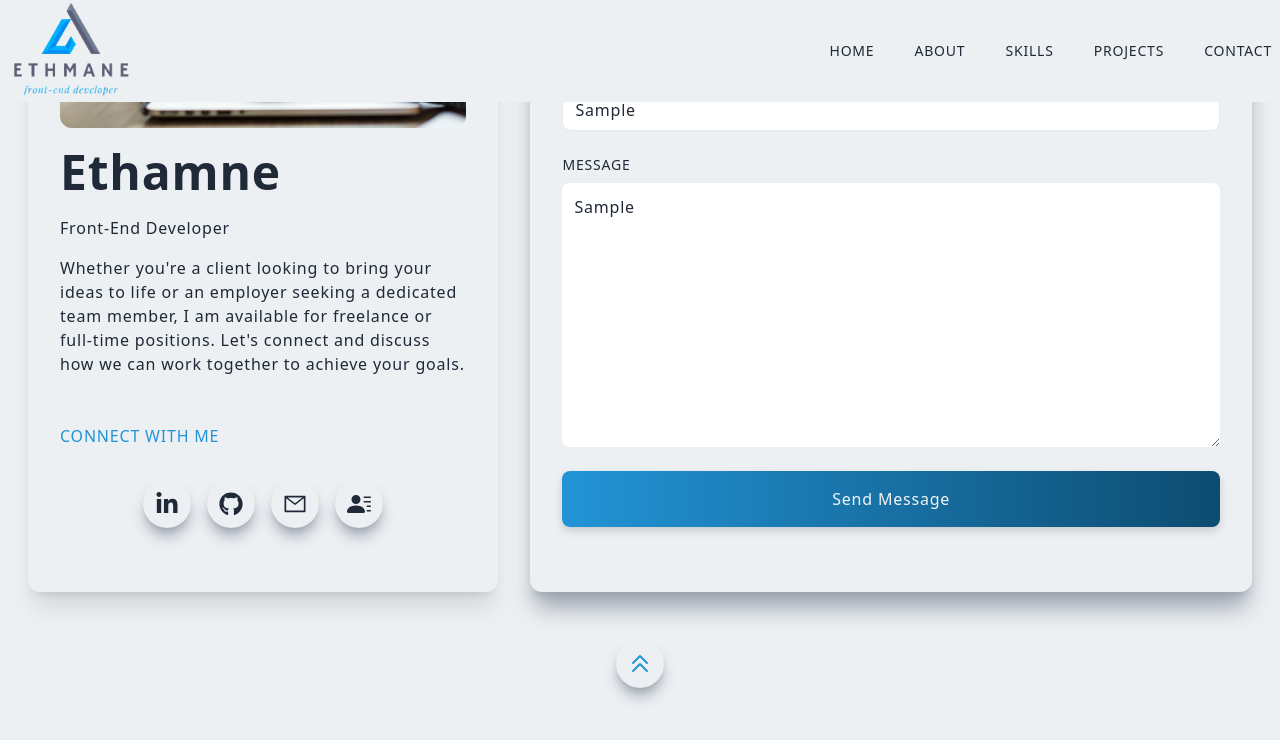
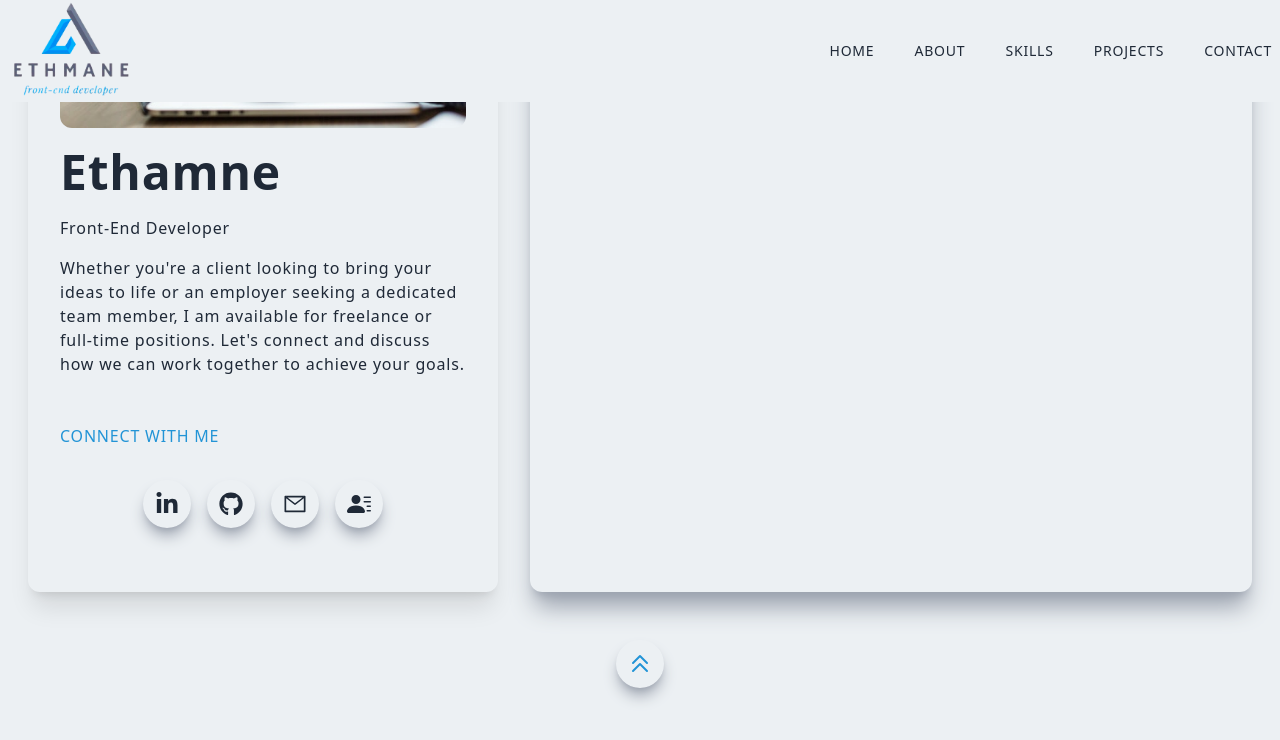
Before and after one commit to Ousman37/portfolio-nextjs, a Next.js app: page / in a window 1280 px wide. Both pictures are taken after typing "Sample", "Sample", "name@example.com", "Sample", "Sample" into the empty fields and a click on the button "Send Message". Shown: the part 3829-4569 px from the top of the page. Built offline with nearby package versions, Linux system fonts and the light colour scheme.

Commit message:
Update Contact component

```diff
--- a/components/Contact.tsx
+++ b/components/Contact.tsx
@@ -1,4 +1,4 @@
-import React, { FormEvent } from 'react';
+import React, { FormEvent, useState } from 'react';
 import Image from 'next/image';
 import courseImg from '../public/assets/contact.jpg';
 import { FaLinkedinIn, FaGithub } from 'react-icons/fa';
@@ -8,6 +8,8 @@ import Link from 'next/link';
 import { HiOutlineChevronDoubleUp } from 'react-icons/hi';
 
 const Contact = () => {
+  const [formSubmitted, setFormSubmitted] = useState(false);
+
   const handleSubmit = (event: FormEvent<HTMLFormElement>) => {
     event.preventDefault();
     const formData = new FormData(event.currentTarget);
@@ -18,6 +20,8 @@ const Contact = () => {
     });
 
     console.log(formDataObject);
+
+    setFormSubmitted(true);
   };
 
   return (
@@ -77,7 +81,13 @@ const Contact = () => {
           {/* Right */}
           <div className='col-span-3 w-full h-auto shadow-xl shadow-gray-400 rounded-xl lg:p-4'>
             <div className='p-4'>
+              {formSubmitted ? (
+                <div className='text-green-500'>
+                  Thank you for your message! We will get back to you soon.
+                </div>
+              ) : (
                 <form
+                  action=''
                   name='contact'
                   method='POST'
                   data-netlify='true'
@@ -158,6 +168,7 @@ const Contact = () => {
                     Send Message
                   </button>
                 </form>
+              )}
             </div>
           </div>
         </div>
```
Lines whose indentation alone changed are shown as unchanged.
